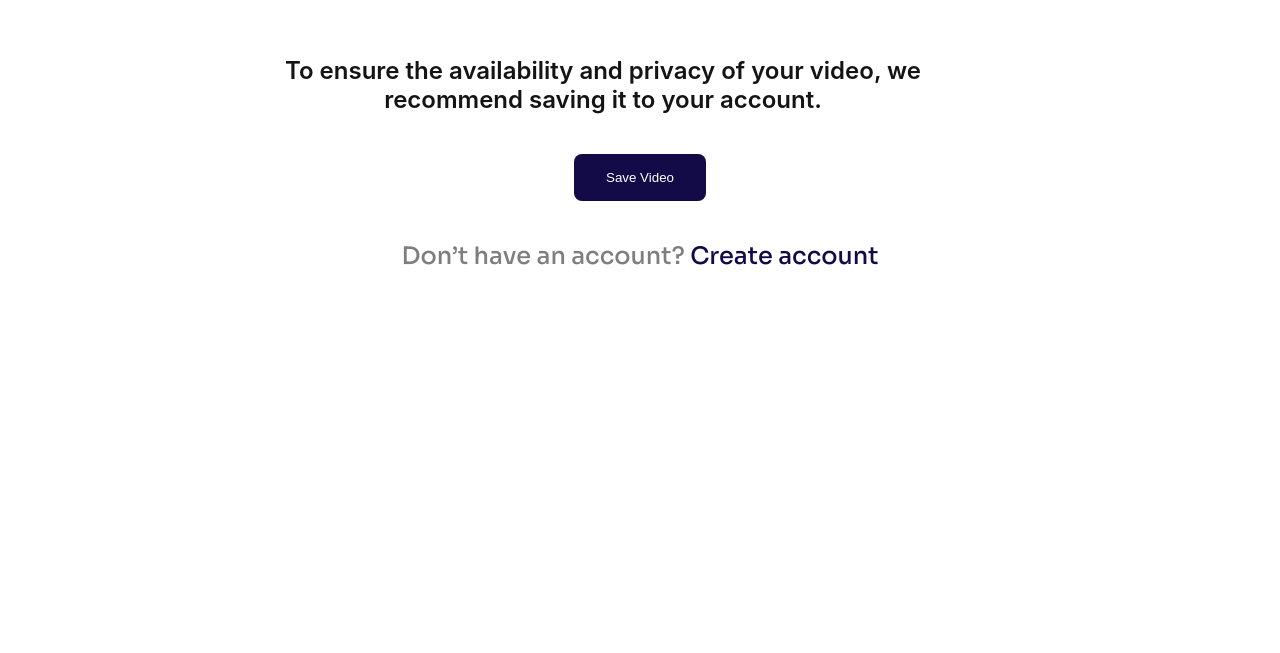
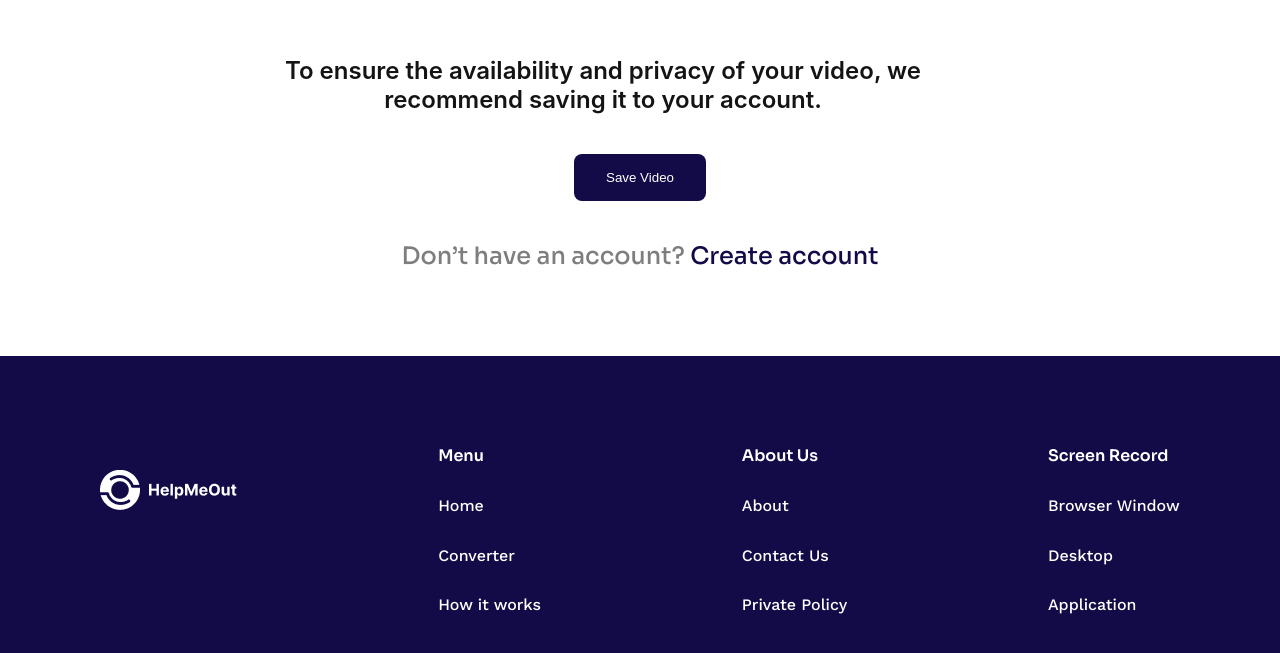
Before and after one commit to Iam-Ebuka/HelpMe, a React (Create React App) app: page /ready in a window 1280 px wide. Shown: the part 1214-1867 px from the top of the page. Before the commit the page ends 1570 px from the top, so only its background shows below. Built offline with nearby package versions, Linux system fonts and the light colour scheme.

Commit message:
footer to ready

```diff
--- a/src/Routes/Ready.jsx
+++ b/src/Routes/Ready.jsx
@@ -5,6 +5,7 @@ import img from '../images/copy Link.png'
 import Button from '../components/Button'
 import vif from '../images/video.png'
 import './Ready.css'
+import Footer from '../components/Footer'
 
 function Ready() {
   return (
@@ -72,6 +73,7 @@ function Ready() {
                 <p className='do'>Don’t have an account? <span style={{color:'#120B48'}}>Create account</span></p>
             </div>
         </div>
+        <Footer />
     </div>
   )
 }
```
